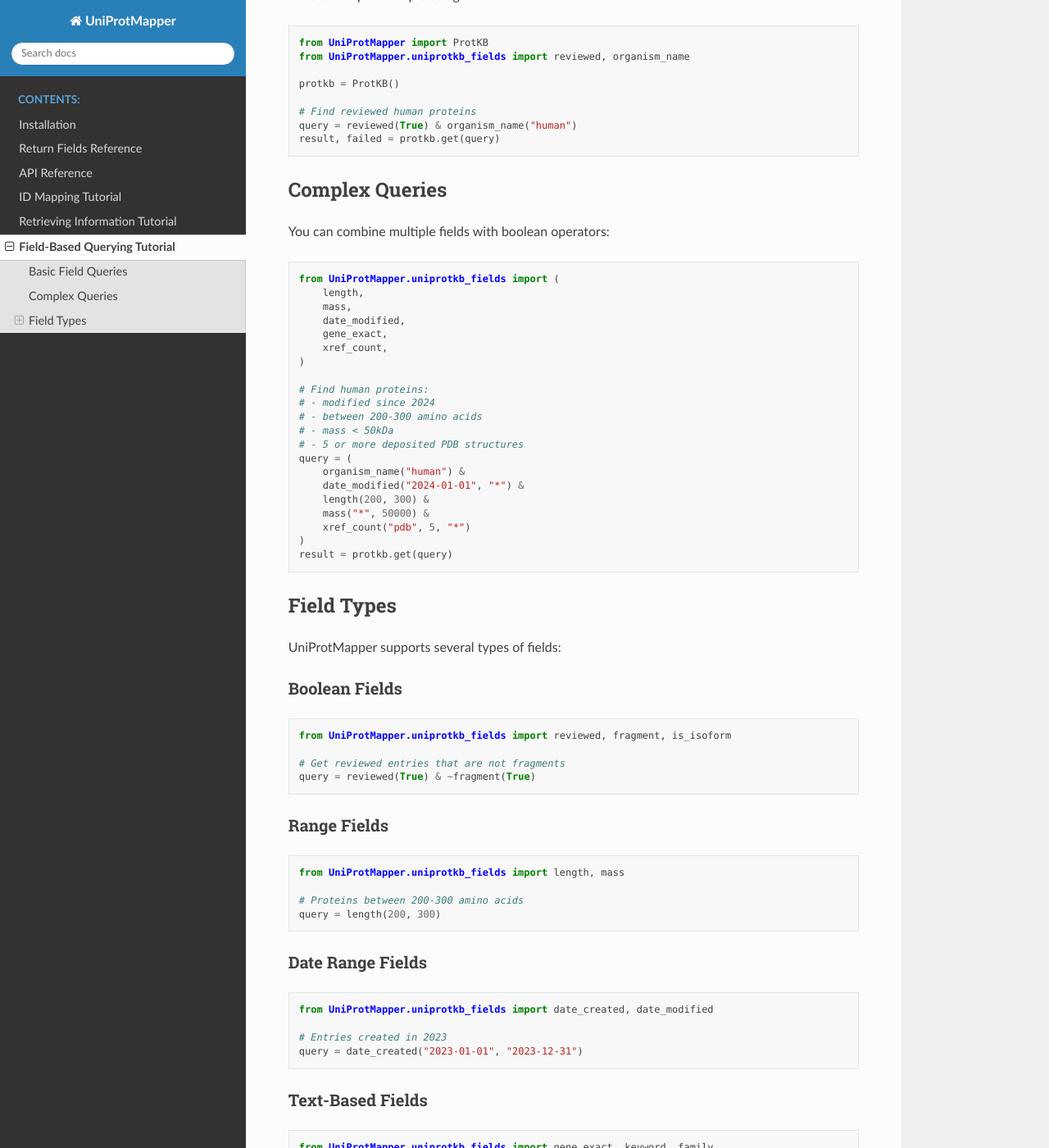
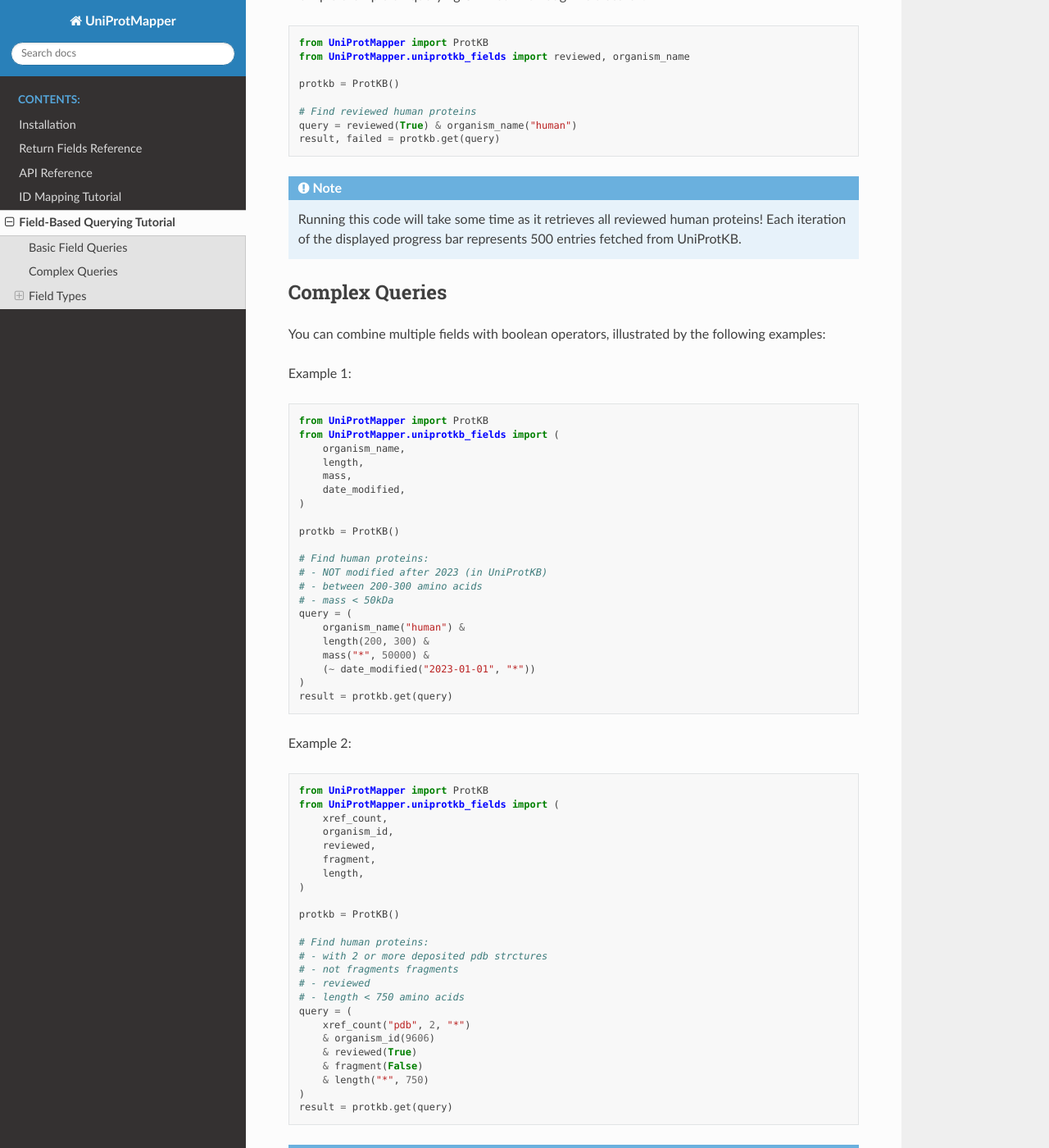
Before and after one commit to David-Araripe/UniProtMapper, a Sphinx documentation site: the page built from docs/source/tutorials/field_querying.rst, in a window 1280 px wide and 1400 px high, scrolled down 281 px. Shown: the whole window at 82% size. Built offline with Sphinx 7.4.7 and the Read the Docs theme 3.1.0, drawn with Linux system fonts in a browser that asks for light colours; pages that are not in the unit, such as notebooks, are missing from menus; some of the changed text lies outside the part shown.

Commit message:
Update the docs 📝

```diff
--- a/docs/source/api/UniProtMapper.rst
+++ b/docs/source/api/UniProtMapper.rst
@@ -8,6 +8,8 @@ Main Module
    :members:
    :undoc-members:
    :show-inheritance:
+
+.. _field_querying:
 
 Field Querying
 --------------
--- a/docs/source/field_reference.rst
+++ b/docs/source/field_reference.rst
@@ -15,6 +15,7 @@ UniProt return fields are organized into the categories:
 
 5. **Cross-references**: Links to external databases, subdivided into different categories according to the database being cross-referenced. *E.g.:* `Chemistry` for datasets like `DrugBank`, `Genome annotation` for `Ensembl`, etc.
 
+.. _supported_fields:
 Supported fields
 ----------------
 
--- a/docs/source/tutorials/field_querying.rst
+++ b/docs/source/tutorials/field_querying.rst
@@ -6,7 +6,7 @@ This tutorial demonstrates how to use UniProtMapper's field-based querying funct
 Basic Field Queries
 -------------------
 
-Here's a simple example using boolean fields::
+A simple example on querying UniProtKB through field search::
 
     from UniProtMapper import ProtKB
     from UniProtMapper.uniprotkb_fields import reviewed, organism_name
@@ -17,37 +17,76 @@ Here's a simple example using boolean fields::
     query = reviewed(True) & organism_name("human")
     result, failed = protkb.get(query)
 
+.. note::
+
+    Running this code will take some time as it retrieves all reviewed human proteins! Each iteration of the displayed progress bar represents 500 entries fetched from UniProtKB.
+
 Complex Queries
 ---------------
 
-You can combine multiple fields with boolean operators::
+You can combine multiple fields with boolean operators, illustrated by the following examples:
 
+Example 1::
+
+    from UniProtMapper import ProtKB
     from UniProtMapper.uniprotkb_fields import (
+        organism_name,
         length,
         mass,
         date_modified,
-        gene_exact,
-        xref_count,
     )
 
+    protkb = ProtKB()
+
     # Find human proteins:
-    # - modified since 2024
+    # - NOT modified after 2023 (in UniProtKB)
     # - between 200-300 amino acids
     # - mass < 50kDa
-    # - 5 or more deposited PDB structures
     query = (
         organism_name("human") &
-        date_modified("2024-01-01", "*") &
         length(200, 300) &
         mass("*", 50000) &
-        xref_count("pdb", 5, "*")
+        (~ date_modified("2023-01-01", "*"))
     )
     result = protkb.get(query)
+
+Example 2::
+
+    from UniProtMapper import ProtKB
+    from UniProtMapper.uniprotkb_fields import (
+        xref_count,
+        organism_id,
+        reviewed,
+        fragment,
+        length,
+    )
+
+    protkb = ProtKB()
+
+    # Find human proteins:
+    # - with 2 or more deposited pdb strctures
+    # - not fragments fragments
+    # - reviewed
+    # - length < 750 amino acids
+    query = (
+        xref_count("pdb", 2, "*")
+        & organism_id(9606)
+        & reviewed(True)
+        & fragment(False)
+        & length("*", 750)
+    )
+    result = protkb.get(query)
+
+.. note::
+
+    The ``fields`` parameter is also supported by the ``ProtKB`` API. For a full list of the supported fields, check the :ref:`supported_fields` section of the docs.
 
 Field Types
 -----------
 
-UniProtMapper supports several types of fields:
+UniProtMapper supports several types of fields. For full documentation on the fields implemented in the package, check :ref:`field_querying`.
+
+See below for examples of different field types implemented in UniProtMapper.
 
 Boolean Fields
 ~~~~~~~~~~~~~~
@@ -55,7 +94,7 @@ Boolean Fields
 
     from UniProtMapper.uniprotkb_fields import reviewed, fragment, is_isoform
 
-    # Get reviewed entries that are not fragments
+    # Example: Get reviewed entries that are not fragments
     query = reviewed(True) & ~fragment(True)
 
 Range Fields
@@ -64,7 +103,7 @@ Range Fields
 
     from UniProtMapper.uniprotkb_fields import length, mass
 
-    # Proteins between 200-300 amino acids
+    # Example: Proteins between 200-300 amino acids
     query = length(200, 300)
 
 Date Range Fields
@@ -73,7 +112,7 @@ Date Range Fields
 
     from UniProtMapper.uniprotkb_fields import date_created, date_modified
 
-    # Entries created in 2023
+    # Example: Entries created in 2023
     query = date_created("2023-01-01", "2023-12-31")
 
 Text-Based Fields
@@ -82,5 +121,5 @@ Text-Based Fields
 
     from UniProtMapper.uniprotkb_fields import gene_exact, keyword, family
 
-    # Proteins in kinase family with ATP-binding
+    # Example: Proteins in kinase family with ATP-binding
     query = family("Kinase*") & keyword("ATP-binding")
```
Also changed, not shown: docs/source/tutorials/mapping.rst (+21 -2 lines), docs/source/tutorials/retrieving.rst (deleted, +0 -53 lines).
